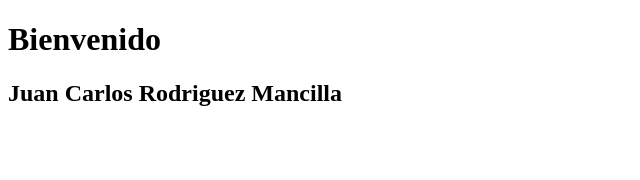
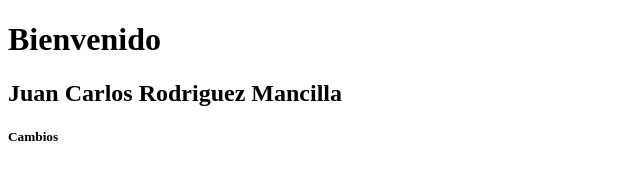
Before and after one commit to tex7113/Practica, a plain HTML site: page index.html in a window 1280 px wide. Shown: the full height of the page, 0-640 px from the left. Drawn offline with Linux system fonts and the light colour scheme.

Commit message:
prueba 2

```diff
--- a/index.html
+++ b/index.html
@@ -8,6 +8,7 @@
 <body>
     <h1>Bienvenido</h1>
     <h2>Juan Carlos Rodriguez Mancilla</h2>
+    <h5>Cambios</h5>
 
 </body>
 </html>
```
